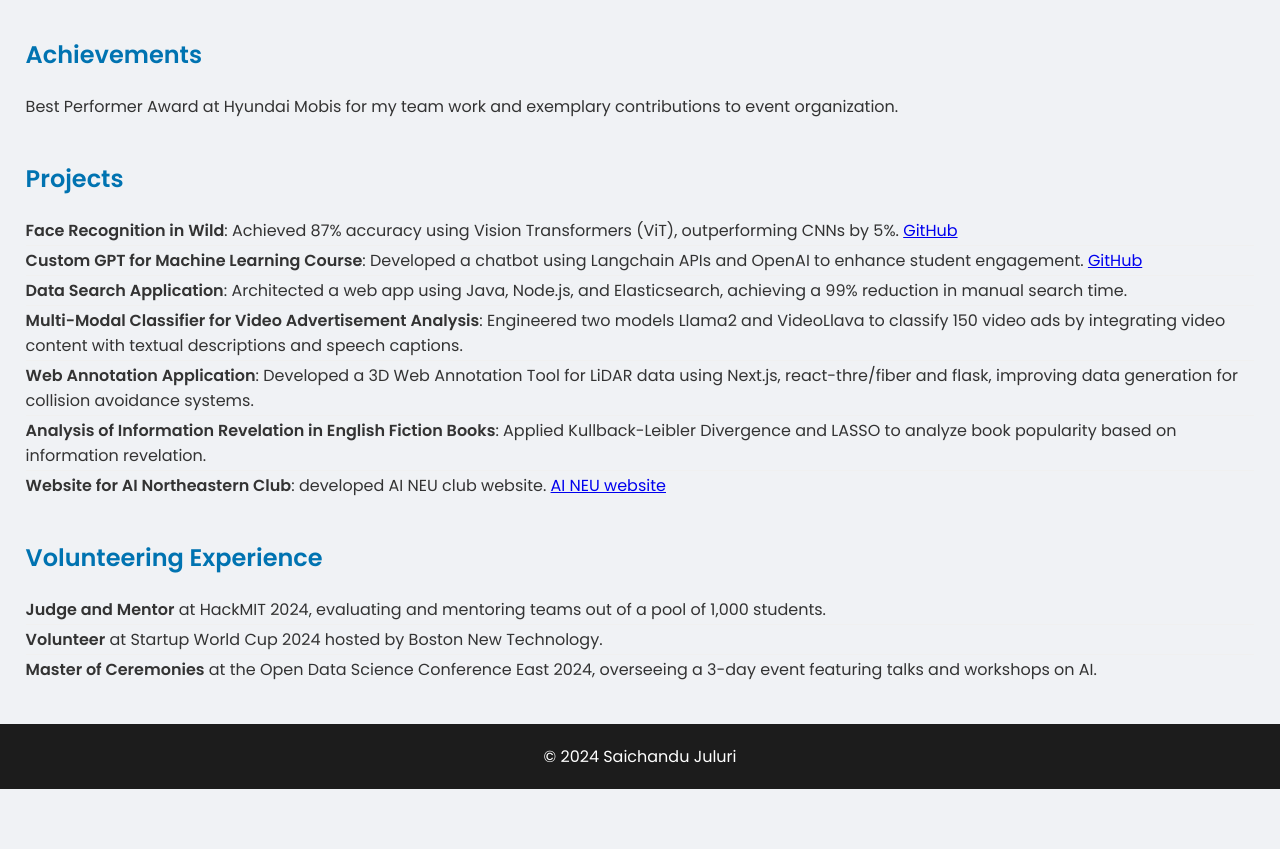
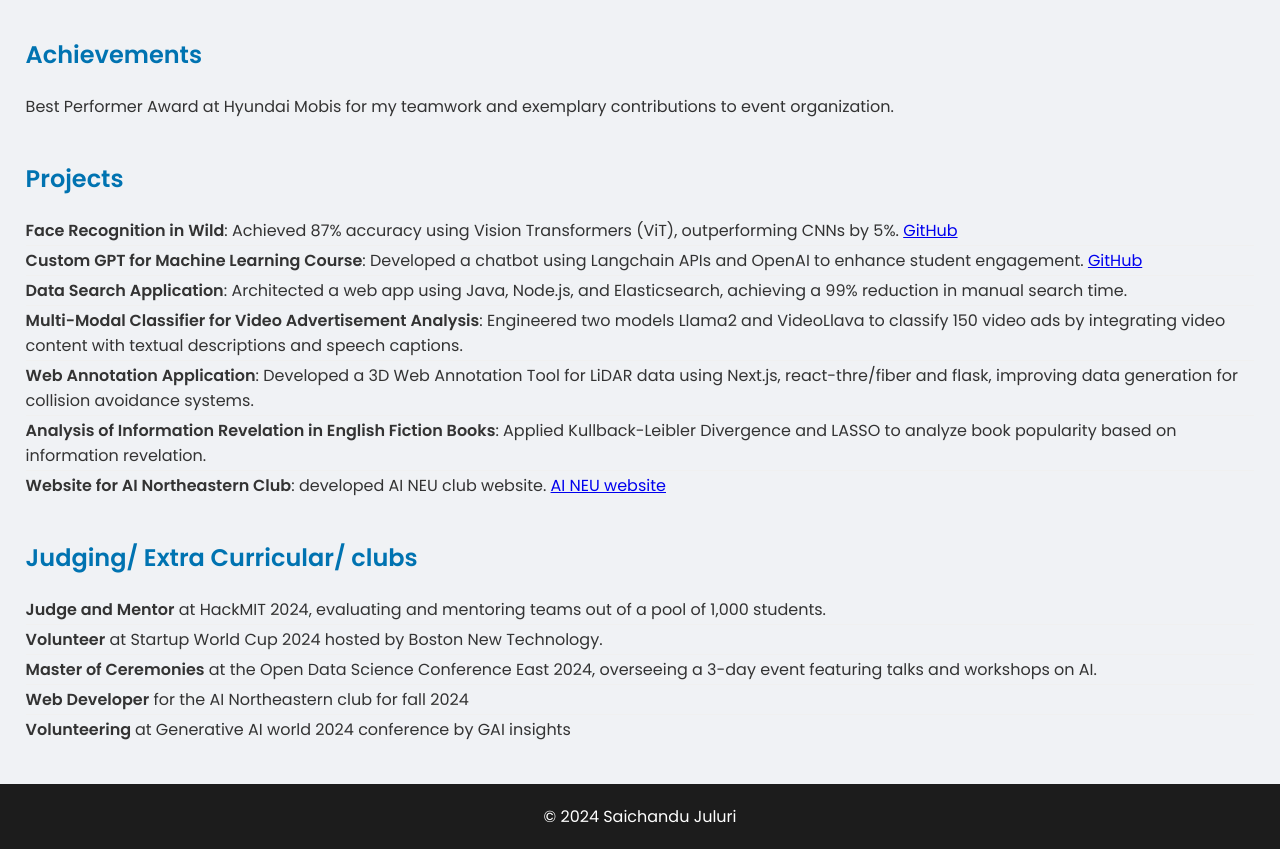
Before and after one commit to julurisaichandu/julurisaichandu.github.io, a plain HTML site: page index.html in a window 1280 px wide. Shown: the part 1072-1921 px from the top of the page. Before the commit the page ends 1861 px from the top, so only its background shows below. Drawn offline with Linux system fonts and the light colour scheme.

Commit message:
Update index.html

```diff
--- a/index.html
+++ b/index.html
@@ -162,7 +162,7 @@
     <section>
         <h2>Achievements</h2>
         <ul>
-            <li>Best Performer Award at Hyundai Mobis for my team work and exemplary contributions to event organization.</li>
+            <li>Best Performer Award at Hyundai Mobis for my teamwork and exemplary contributions to event organization.</li>
         </ul>
     </section>
 
@@ -181,12 +181,14 @@
     </section>
 
     <section>
-        <h2>Volunteering Experience</h2>
+        <h2>Judging/ Extra Curricular/ clubs</h2>
         <ul>
             <li><strong>Judge and Mentor</strong> at HackMIT 2024, evaluating and mentoring teams out of a pool of 1,000 students.</li>
             <li><strong>Volunteer</strong> at Startup World Cup 2024 hosted by Boston New Technology.</li>
             <li><strong>Master of Ceremonies</strong> at the Open Data Science Conference East 2024, overseeing a 3-day event featuring talks and workshops on AI.</li>
-        </ul>
+        <li><strong>Web Developer</strong> for the AI Northeastern club for fall 2024</li>
+		<li> <strong>Volunteering  </strong>at Generative AI world 2024 conference by GAI insights</li>
+	</ul>
     </section>
 
 	</div>
```
